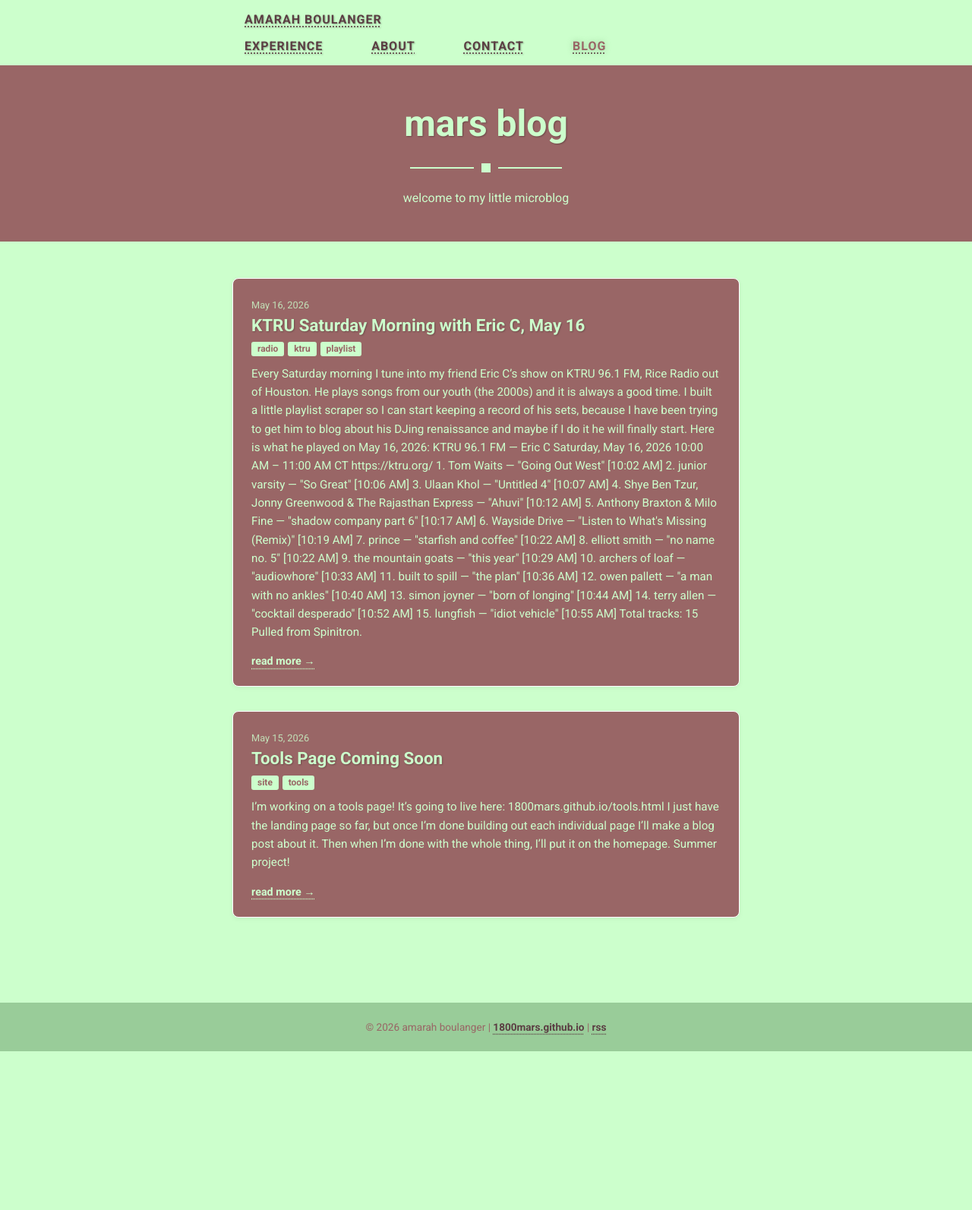
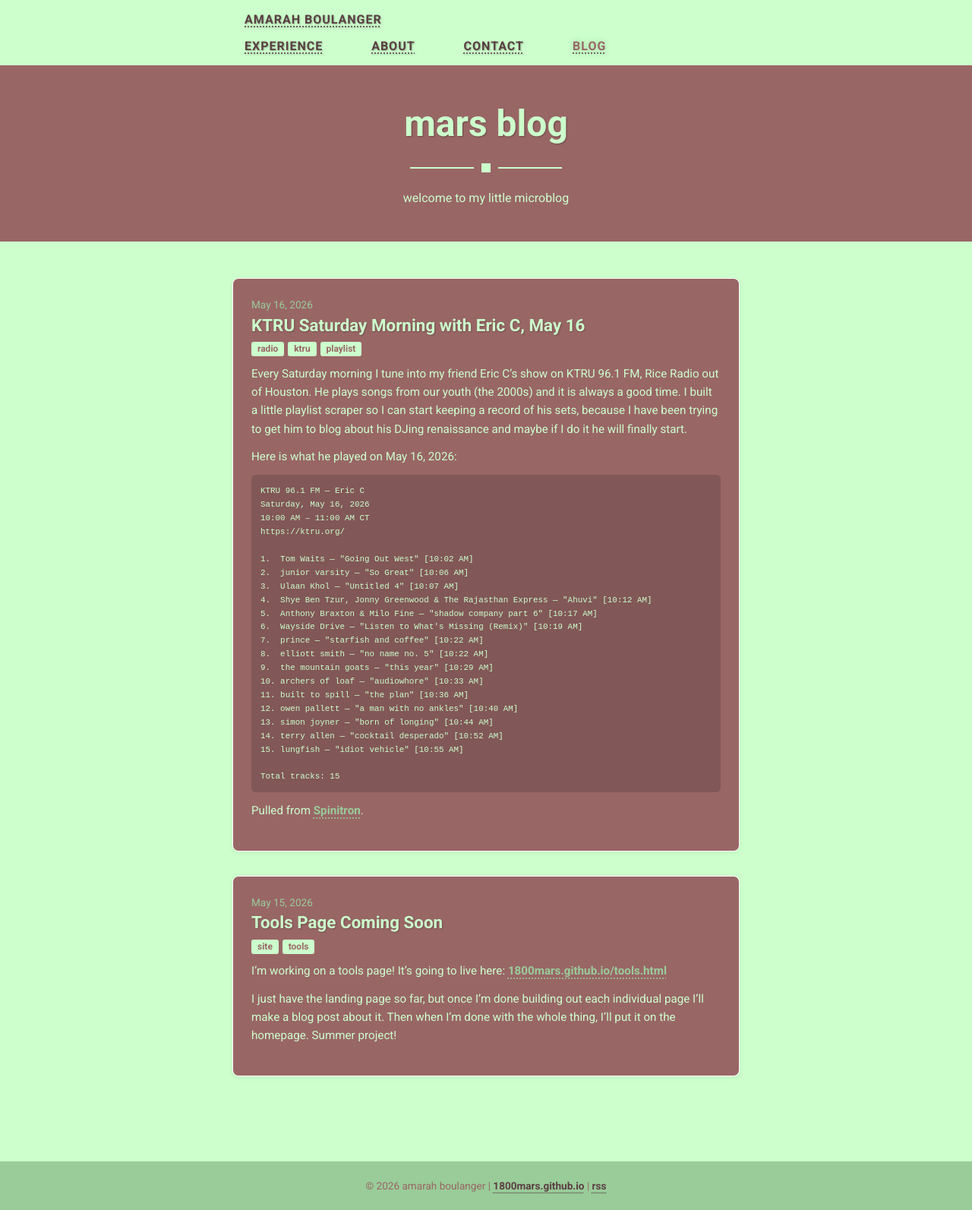
Before and after one commit to 1800mars/blog, a Jekyll site: the page built from index.html, in a window 1280 px wide. Shown: the whole page at 76% size. Built offline with Jekyll 4.4.1, drawn with Linux system fonts in a browser that asks for light colours; before the commit the page ends 1384 px from its top, so only the background shows below that.

Commit message:
fix css loading and post formatting

```diff
--- a/assets/css/style.css
+++ b/assets/css/style.css
@@ -1,5 +1,7 @@
+---
+---
 /* mars blog stylesheet */
-/* matches main site: same variables, nav, hero, card style */
+/* the empty front matter above tells Jekyll to process this file */
 
 :root {
   --mint: #99CC99;
@@ -21,7 +23,6 @@ body {
   color: var(--text);
 }
 
-/* skip link */
 .skip-link {
   position: absolute;
   left: -999px;
@@ -44,16 +45,13 @@ body {
   border-radius: 6px;
 }
 
-/* container */
 .container {
   max-width: 700px;
   margin: 0 auto;
   padding: 0 1rem;
 }
 
-/* nav - matches main site */
-header,
-.navbar-wrapper {
+header, .navbar-wrapper {
   background-color: var(--background);
 }
 
@@ -66,8 +64,7 @@ header,
   gap: 1rem;
 }
 
-.nav-left a,
-.nav-right a {
+.nav-left a, .nav-right a {
   color: var(--text);
   text-decoration: underline dotted;
   text-decoration-color: var(--text);
@@ -79,8 +76,7 @@ header,
   text-underline-offset: 4px;
 }
 
-.nav-left a:hover,
-.nav-right a:hover {
+.nav-left a:hover, .nav-right a:hover {
   transform: translateY(-2px);
   text-shadow: 0 0 5px var(--mint);
 }
@@ -90,13 +86,11 @@ header,
   gap: 2rem;
 }
 
-.nav-left a.active,
-.nav-right a.active {
+.nav-left a.active, .nav-right a.active {
   color: var(--rose);
   text-shadow: 0 0 8px var(--mint);
 }
 
-/* hero - matches main site */
 .hero {
   background-color: var(--rose);
   color: var(--background);
@@ -123,7 +117,6 @@ header,
   opacity: 0.9;
 }
 
-/* divider - matches main site */
 .divider {
   display: flex;
   align-items: center;
@@ -132,8 +125,7 @@ header,
   max-width: 200px;
 }
 
-.divider::before,
-.divider::after {
+.divider::before, .divider::after {
   content: '';
   flex: 1;
   height: 2px;
@@ -148,7 +140,6 @@ header,
   margin: 0 10px;
 }
 
-/* tags */
 .tags {
   margin-top: 0.5rem;
 }
@@ -163,23 +154,15 @@ header,
   font-weight: 700;
 }
 
-/* fade animation - matches main site */
 @keyframes softFade {
-  from {
-    opacity: 0;
-    transform: translateY(10px) scale(0.98);
-  }
-  to {
-    opacity: 1;
-    transform: translateY(0) scale(1);
-  }
+  from { opacity: 0; transform: translateY(10px) scale(0.98); }
+  to { opacity: 1; transform: translateY(0) scale(1); }
 }
 
 .fade-up {
   animation: softFade 0.8s ease-in-out both;
 }
 
-/* content area */
 .content-section {
   padding: 3rem 1rem;
 }
@@ -202,8 +185,8 @@ header,
 }
 
 .post-card time {
-  font-size: 0.8rem;
-  opacity: 0.8;
+  font-size: 0.85rem;
+  color: var(--mint);
 }
 
 .post-card h2 {
@@ -222,9 +205,7 @@ header,
   color: var(--white);
 }
 
-.post-card .tags {
-  margin-bottom: 0.75rem;
-}
+.post-card .tags { margin-bottom: 0.75rem; }
 
 .post-card .tag {
   background: var(--background);
@@ -238,8 +219,39 @@ header,
   color: var(--background);
 }
 
+.post-preview pre {
+  background: rgba(0,0,0,0.15);
+  color: var(--background);
+  padding: 0.75rem;
+  border-radius: 6px;
+  overflow-x: auto;
+  font-size: 0.8rem;
+  line-height: 1.4;
+  margin: 0.75rem 0;
+  font-family: "SF Mono", "Fira Code", monospace;
+  white-space: pre;
+}
+
+.post-preview code {
+  font-family: "SF Mono", "Fira Code", monospace;
+  font-size: 0.85em;
+}
+
+.post-preview p { margin-bottom: 0.75rem; }
+
+.post-preview a {
+  color: var(--mint);
+  text-decoration: underline dotted;
+  text-underline-offset: 4px;
+  font-weight: bold;
+}
+
+.post-preview a:hover {
+  color: var(--white);
+}
+
 .read-more {
-  color: var(--background);
+  color: var(--mint);
   text-decoration: underline dotted;
   text-underline-offset: 4px;
   font-weight: bold;
@@ -257,9 +269,7 @@ header,
   line-height: 1.7;
 }
 
-.post-content p {
-  margin-bottom: 1rem;
-}
+.post-content p { margin-bottom: 1rem; }
 
 .post-content h2 {
   font-size: 1.3rem;
@@ -269,20 +279,12 @@ header,
   text-shadow: none;
 }
 
-.post-content h3 {
-  font-size: 1.1rem;
-  margin-top: 1.5rem;
-  margin-bottom: 0.5rem;
-}
-
 .post-content ul, .post-content ol {
   margin-left: 1.5rem;
   margin-bottom: 1rem;
 }
 
-.post-content li {
-  margin-bottom: 0.3rem;
-}
+.post-content li { margin-bottom: 0.3rem; }
 
 .post-content img {
   max-width: 100%;
@@ -293,7 +295,6 @@ header,
   box-shadow: 0 2px 6px rgba(91, 62, 67, 0.1);
 }
 
-/* code blocks */
 .post-content pre {
   background: var(--rose);
   color: var(--background);
@@ -319,7 +320,6 @@ header,
   border-radius: 3px;
 }
 
-/* links in content */
 .post-content a {
   color: var(--text);
   font-weight: bold;
@@ -333,7 +333,6 @@ header,
   text-shadow: 0 0 5px var(--mint);
 }
 
-/* back link */
 .back-link {
   display: inline-block;
   margin-top: 2rem;
@@ -349,7 +348,6 @@ header,
   text-shadow: 0 0 5px var(--mint);
 }
 
-/* footer */
 .blog-footer {
   background-color: var(--mint);
   color: var(--rose);
@@ -370,31 +368,11 @@ header,
   text-shadow: 0 0 5px var(--mint);
 }
 
-/* responsive */
 @media (max-width: 600px) {
-  .hero h1 {
-    font-size: 2rem;
-  }
-
-  .navbar {
-    flex-direction: column;
-    gap: 0.5rem;
-  }
-
-  .nav-right {
-    gap: 1rem;
-    flex-wrap: wrap;
-  }
-
-  .nav-right a {
-    padding: 0 0.5rem;
-  }
-
-  .post-card {
-    padding: 1rem;
-  }
-
-  .post-card h2 {
-    font-size: 1.2rem;
-  }
+  .hero h1 { font-size: 2rem; }
+  .navbar { flex-direction: column; gap: 0.5rem; }
+  .nav-right { gap: 1rem; flex-wrap: wrap; }
+  .nav-right a { padding: 0 0.5rem; }
+  .post-card { padding: 1rem; }
+  .post-card h2 { font-size: 1.2rem; }
 }
--- a/index.html
+++ b/index.html
@@ -9,8 +9,7 @@ layout: default
   <div class="tags">{% for tag in post.tags %}<span class="tag">{{ tag }}</span>{% endfor %}</div>
   {% endif %}
   <div class="post-preview">
-    {{ post.content | strip_html | truncatewords: 500 }}
+    {{ post.content }}
   </div>
-  <a href="{{ post.url | prepend: site.baseurl }}" class="read-more">read more &rarr;</a>
 </article>
 {% endfor %}
```
